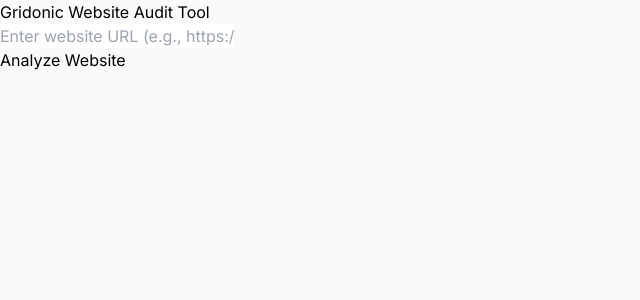
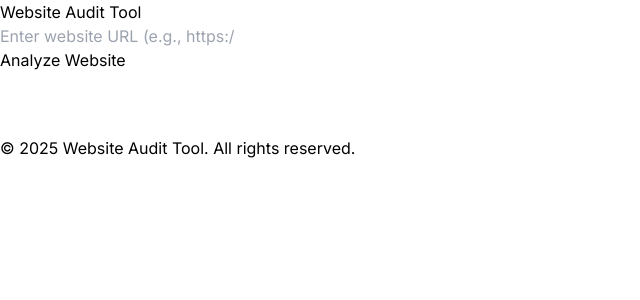
Before and after one commit to gridonic/audit-client, a Vue app: page / in a window 1280 px wide. Shown: the top 300 px of the page, without its empty margins (0-640 px from the left). Built offline with nearby package versions, Linux system fonts and the light colour scheme.

Commit message:
Update API URL and fix loading state in form

```diff
--- a/src/App.vue
+++ b/src/App.vue
@@ -1,26 +1,38 @@
 <template>
-  <div class="min-h-screen bg-gradient-to-br from-gray-50 to-gray-100 p-6">
-    <div class="max-w-4xl mx-auto bg-white shadow-2xl rounded-3xl p-8">
-      <h1 class="text-4xl font-bold mb-8 text-gray-800 text-center bg-clip-text text-transparent bg-gradient-to-r from-blue-600 to-indigo-600">
-        Gridonic Website Audit Tool
-      </h1>
-      <AuditForm
-        @submit="handleSubmit"
-      />
-      <div class="mt-8 space-y-6">
+  <div class="flex flex-col min-h-screen bg-gray-50">
+    <header class="bg-white shadow-sm py-4 px-6">
+      <div class="max-w-5xl mx-auto">
+        <h1 class="text-2xl font-bold text-gray-800">Website Audit Tool</h1>
+      </div>
+    </header>
+
+    <main class="flex-grow py-8 px-6">
+      <div class="max-w-5xl mx-auto space-y-10">
+        <div class="bg-white rounded-2xl shadow-lg p-8">
+          <AuditForm
+            @submit="handleSubmit"
+            :loading="loading"
+          />
+        </div>
+
         <ChatResults
-          :url="url"
           :loading="loading"
           :error="error"
           :results="results"
         />
       </div>
-    </div>
+    </main>
+
+    <footer class="bg-gray-800 text-white py-4 px-6">
+      <div class="max-w-5xl mx-auto text-center text-sm">
+        &copy; {{ new Date().getFullYear() }} Website Audit Tool. All rights reserved.
+      </div>
+    </footer>
   </div>
 </template>
 
 <script setup>
-import { ref } from 'vue';
+import { ref, onMounted } from 'vue';
 import AuditForm from './components/AuditForm.vue';
 import ChatResults from './components/ChatResults.vue';
 
@@ -29,63 +41,59 @@
 const error = ref('');
 const results = ref(null);
 
-const handleSubmit = async (formUrl) => {
-  url.value = formUrl;
+// Use the deployed server URL
+const apiUrl = 'https://audit-server-7nw6.onrender.com/api/audit';
+
+onMounted(() => {
+  console.log('App mounted, API URL:', apiUrl);
+});
+
+const handleSubmit = async (submittedUrl) => {
+  url.value = submittedUrl;
   loading.value = true;
   error.value = '';
   results.value = null;
 
   try {
-    console.log('Sending request to server...');
-    const apiUrl = import.meta.env.VITE_API_URL;
-    console.log('Using API URL:', apiUrl);
-    const response = await fetch(`${apiUrl}/api/audit`, {
+    console.log('Submitting URL:', url.value);
+
+    const response = await fetch(apiUrl, {
       method: 'POST',
       headers: {
         'Content-Type': 'application/json',
       },
-      body: JSON.stringify({ url: formUrl }),
+      body: JSON.stringify({ url: url.value }),
     });
 
+    console.log('Response status:', response.status);
+
     if (!response.ok) {
-      throw new Error(`HTTP error! status: ${response.status}`);
+      const errorText = await response.text();
+      throw new Error(`Server returned ${response.status}: ${errorText}`);
     }
 
-    console.log('Received response from server');
     const data = await response.json();
     console.log('Received data:', data);
 
-    if (data) {
-      if (data.screenshots || data.performance || data.visualAnalysis) {
-        results.value = data;
-        console.log('Results set successfully');
-      } else {
-        console.warn('Unexpected response structure:', data);
-        throw new Error('Invalid response data received from server');
-      }
-    } else {
-      throw new Error('No data received from server');
+    if (!data) {
+      throw new Error('Empty response from server');
     }
-  } catch (e) {
-    console.error('Error during audit:', e);
-    error.value = e.message;
+
+    results.value = data;
+
+  } catch (err) {
+    console.error('Error during submission:', err);
+    error.value = `Failed to analyze website: ${err.message}`;
   } finally {
-    console.log('Setting loading to false');
     loading.value = false;
   }
 };
 </script>
 
 <style>
-@import url('https://fonts.googleapis.com/css2?family=Inter:wght@400;500;600;700&display=swap');
+@import url('https://fonts.googleapis.com/css2?family=Inter:wght@300;400;500;600;700&display=swap');
 
-:root {
+body {
   font-family: 'Inter', sans-serif;
 }
-
-body {
-  margin: 0;
-  min-height: 100vh;
-  background-color: #f9fafb;
-}
 </style>
--- a/src/components/AuditForm.vue
+++ b/src/components/AuditForm.vue
@@ -19,9 +19,9 @@
       <button
         type="submit"
         class="w-full py-3 px-6 rounded-xl bg-gradient-to-r from-blue-600 to-indigo-600 text-white font-medium hover:from-blue-700 hover:to-indigo-700 focus:outline-none focus:ring-2 focus:ring-blue-500 focus:ring-offset-2 transition-all duration-200 disabled:opacity-50 disabled:cursor-not-allowed shadow-lg hover:shadow-xl"
-        :disabled="!isValidUrl || loading"
+        :disabled="!isValidUrl || isLoading"
       >
-        <span v-if="loading" class="flex items-center justify-center">
+        <span v-if="isLoading" class="flex items-center justify-center">
           <svg class="animate-spin -ml-1 mr-3 h-5 w-5 text-white" xmlns="http://www.w3.org/2000/svg" fill="none" viewBox="0 0 24 24">
             <circle class="opacity-25" cx="12" cy="12" r="10" stroke="currentColor" stroke-width="4"></circle>
             <path class="opacity-75" fill="currentColor" d="M4 12a8 8 0 018-8V0C5.373 0 0 5.373 0 12h4zm2 5.291A7.962 7.962 0 014 12H0c0 3.042 1.135 5.824 3 7.938l3-2.647z"></path>
@@ -31,15 +31,23 @@
         <span v-else>Analyze Website</span>
       </button>
     </div>
-
   </form>
 </template>
 
 <script setup>
 import { ref, computed } from 'vue';
 
+const props = defineProps({
+  loading: {
+    type: Boolean,
+    default: false
+  }
+});
+
 const url = ref('');
-const loading = ref(false);
+
+// Use prop for loading state
+const isLoading = computed(() => props.loading);
 
 const isValidUrl = computed(() => {
   try {
@@ -53,8 +61,7 @@
 const emit = defineEmits(['submit']);
 
 const handleSubmit = () => {
-  if (isValidUrl.value && !loading.value) {
-    loading.value = true;
+  if (isValidUrl.value && !isLoading.value) {
     emit('submit', url.value);
   }
 };
```
